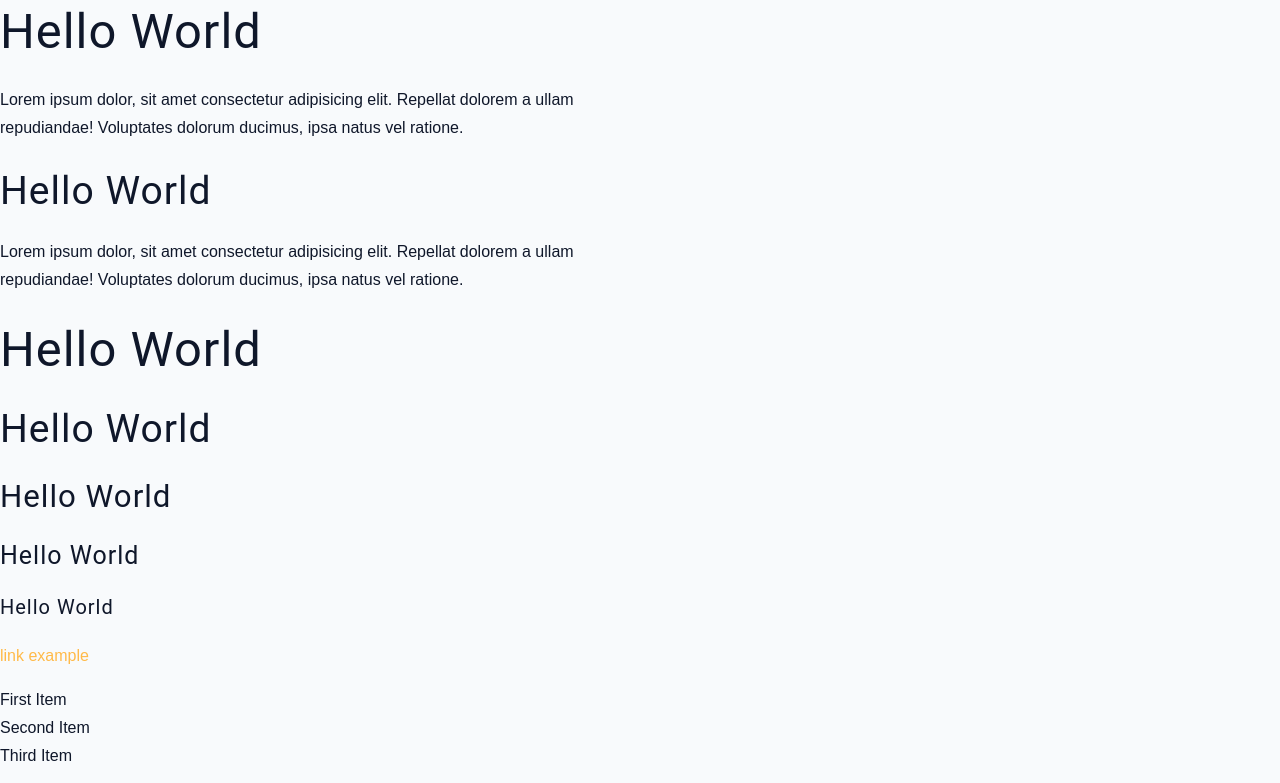
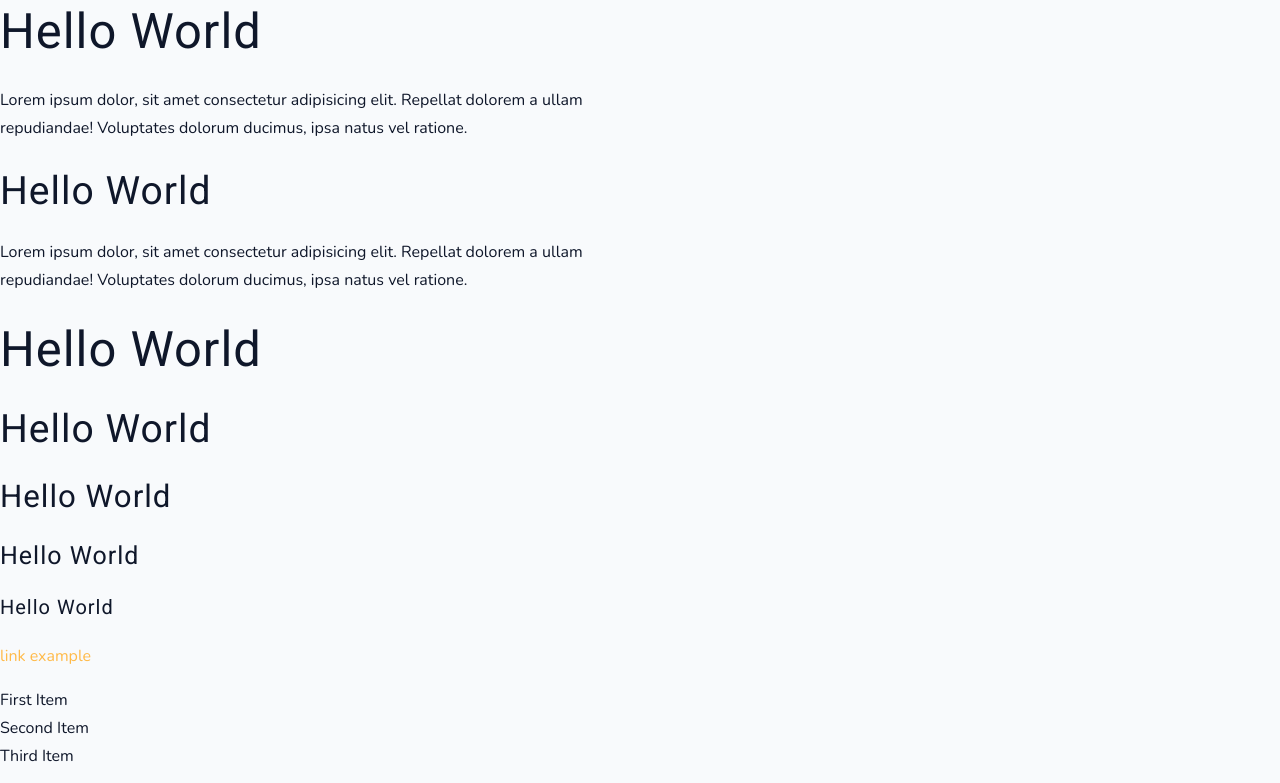
Before and after one commit to JGitHub25/HTML-CSS-starter-templates, a plain HTML site: page index.html in a window 1280 px wide. Shown: the top 783 px of the page. Drawn offline with nearby package versions, Linux system fonts and the light colour scheme.

Commit message:
@import position corrected.

```diff
--- a/main.css
+++ b/main.css
@@ -1,3 +1,6 @@
+/* fonts */ /*TODO: CUSTOMIZE -typescale*/
+@import url("https://fonts.googleapis.com/css?family=Nunito:400|Roboto:400");
+
 /*
 ===============
 *LAYOUT DEBUGGER - Remove later.
@@ -7,6 +10,7 @@ html {
   --outline: 1px dotted rgba(255, 0, 0, 0.5);
   --outline: 0px;
 }
+
 * {
   outline: var(--outline);
 }
@@ -21,9 +25,6 @@ html {
 ::before {
   box-sizing: border-box; /** Added by JOHN*/
 }
-
-/* fonts */ /*TODO: CUSTOMIZE -typescale*/
-@import url("https://fonts.googleapis.com/css2?family=Roboto:wght@400;500;600&family=Montserrat&display=swap");
 
 html {
   font-size: 100%;
@@ -398,7 +399,7 @@ ul {
 }
 
 /** =============================================================MEDIA QUERIES========================================================= */
-/*TODO: Medi queriescan go to Variables.*/
+/*TODO: Media queries can go to Variables.*/
 /*TODO: Media queries - Desktop first*/
 @media only screen and (max-width: 641px) {
   /**Mobile - SCALE: Major 2nd*/
```
